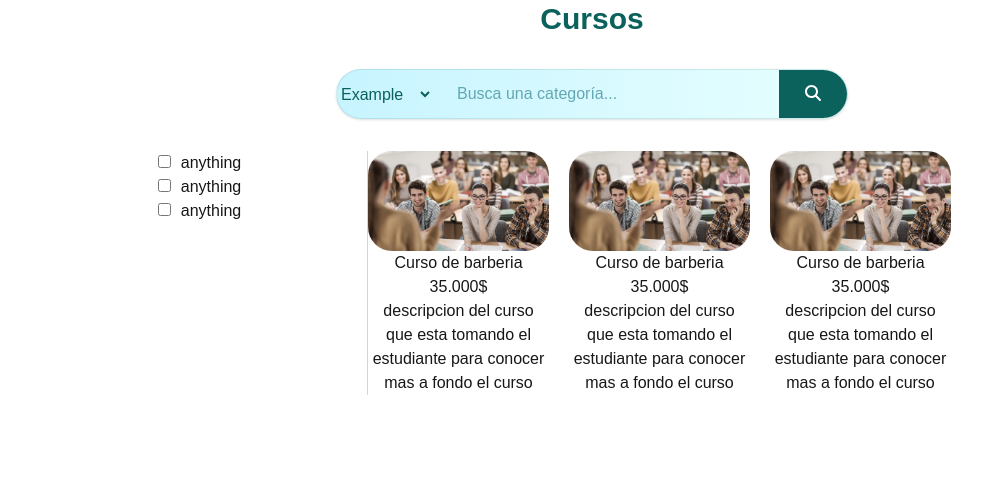
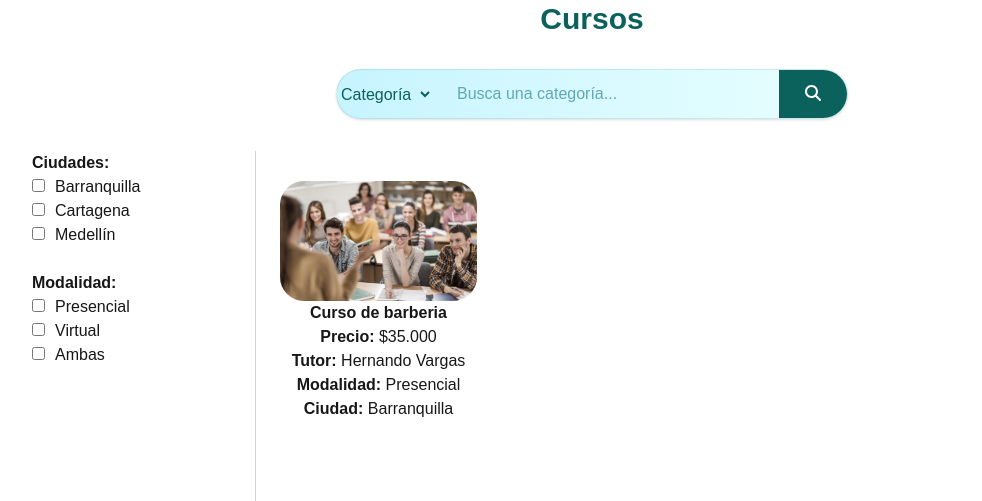
Before and after one commit to Diegdary/MyTeacher_Front, a Next.js app: page /categorias in a window 1280 px wide. Shown: the part 147-648 px from the top of the page, without its empty margins (48-1030 px from the left). Built offline with nearby package versions, Linux system fonts and the light colour scheme; no server answers.

Commit message:
courses ready to be filtered

```diff
--- a/src/app/categorias/page.tsx
+++ b/src/app/categorias/page.tsx
@@ -3,7 +3,7 @@ import React, { useEffect, useState } from "react";
 import Link from "next/link";
 import { motion, AnimatePresence } from "framer-motion";
 import { FontAwesomeIcon } from "@fortawesome/react-fontawesome";
-import { faMagnifyingGlass } from "@fortawesome/free-solid-svg-icons";
+import { faMagnifyingGlass, faDollarSign } from "@fortawesome/free-solid-svg-icons";
 import Image from "next/image";
 
 const API_URL = process.env.NEXT_PUBLIC_API_URL || "http://127.0.0.1:8000/api/auth";
@@ -111,7 +111,7 @@ export default function Categorias() {
       <div className="flex justify-center mb-8">
         <div className="flex w-[90%] max-w-lg rounded-full overflow-hidden bg-gradient-to-r from-[#c7f4ff] to-[#e8ffff] shadow-sm border border-[#0b615b20]">
           <select className="text-[#0b615b]" name="" id="">
-            <option value="example">Example</option>
+            <option value="">Categoría</option>
             <option value="example">Example 2</option>
             <option value="example">Example 3</option>
           </select>
@@ -132,68 +132,57 @@ export default function Categorias() {
       </div>
 
       {/* Contenedor de cursos */}
-      <article className="flex w-[100%] self-center">
-        <div className="w-[30%] border-r-1 border-gray-300">
+      <article className="flex flex-col sm:flex-row justify-center w-[100%] sm:h-[620px] self-center">
+        <div className=" flex flex-row sm:flex-col justify-around sm:justify-start items-start sm:w-[20%] sm:border-r-1 border-gray-300">
+          <div className="flex flex-col items-start">
+            <h3 className="font-bold">Ciudades:</h3>
             <div>
               <input type="checkbox" name="" id="" />
-            <label className="ml-2.5" htmlFor="anything">anything</label>
+              <label className="ml-2.5" htmlFor="anything">Barranquilla</label>
             </div>
             <div>
               <input type="checkbox" name="" id="" />
-            <label className="ml-2.5" htmlFor="anything">anything</label>
+              <label className="ml-2.5" htmlFor="anything">Cartagena</label>
             </div>
             <div>
               <input type="checkbox" name="" id="" />
-            <label className="ml-2.5" htmlFor="anything">anything</label>
+              <label className="ml-2.5" htmlFor="anything">Medellín</label>
+            </div>
+            <br />
+          </div>
+          <div className="flex flex-col items-start">
+            <h3 className="font-bold">Modalidad:</h3>
+            <div>
+              <input type="checkbox" name="" id="" />
+              <label className="ml-2.5" htmlFor="anything">Presencial</label>
+            </div>
+            <div>
+              <input type="checkbox" name="" id="" />
+              <label className="ml-2.5" htmlFor="anything">Virtual</label>
+            </div>
+            <div>
+              <input type="checkbox" name="" id="" />
+              <label className="ml-2.5" htmlFor="anything">Ambas</label>
             </div>
           </div>
-        <div className="w-[70%] grid grid-cols-1 sm:grid-cols-2 md:grid-cols-3 lg:grid-cols-4 gap-5">
-          <div>
-            <figure className="rounded-3xl w-full h-25 relative overflow-hidden">
+
+        </div>
+        <div className="px-6 w-[80%] grid grid-rows-2 grid-cols-1 sm:grid-cols-2 md:grid-cols-3 lg:grid-cols-4 gap-5">
+          <div className="flex flex-col justify-center h-[300px]">
+            <figure className="rounded-3xl w-full h-30 relative overflow-hidden">
               <Image
                 src="/tutoria16.jpg"
                 alt="Tutor enseñando en clase"
                 fill
                 className="object-cover h-full w-full static"
                 priority
-
               />
             </figure>
-            <h3>Curso de barberia</h3>
-            <p>35.000$</p>
-            <p>descripcion del curso que esta tomando el estudiante para conocer mas a fondo el curso</p>
-          </div>
-
-          <div>
-            <figure className="rounded-3xl w-full h-25 relative overflow-hidden">
-              <Image
-                src="/tutoria16.jpg"
-                alt="Tutor enseñando en clase"
-                fill
-                className="object-cover h-full w-full static"
-                priority
-
-              />
-            </figure>
-            <h3>Curso de barberia</h3>
-            <p>35.000$</p>
-            <p>descripcion del curso que esta tomando el estudiante para conocer mas a fondo el curso</p>
-          </div>
-
-          <div>
-            <figure className="rounded-3xl w-full h-25 relative overflow-hidden">
-              <Image
-                src="/tutoria16.jpg"
-                alt="Tutor enseñando en clase"
-                fill
-                className="object-cover h-full w-full static"
-                priority
-
-              />
-            </figure>
-            <h3>Curso de barberia</h3>
-            <p>35.000$</p>
-            <p>descripcion del curso que esta tomando el estudiante para conocer mas a fondo el curso</p>
+            <h3 className="font-bold">Curso de barberia</h3>
+            <p><b>Precio: </b>$35.000</p>
+            <p><b>Tutor:</b> Hernando Vargas</p>
+            <p><b>Modalidad:</b> Presencial</p>
+            <p><b>Ciudad:</b> Barranquilla</p>
           </div>
 
         </div>
```
Lines whose indentation alone changed are shown as unchanged.
